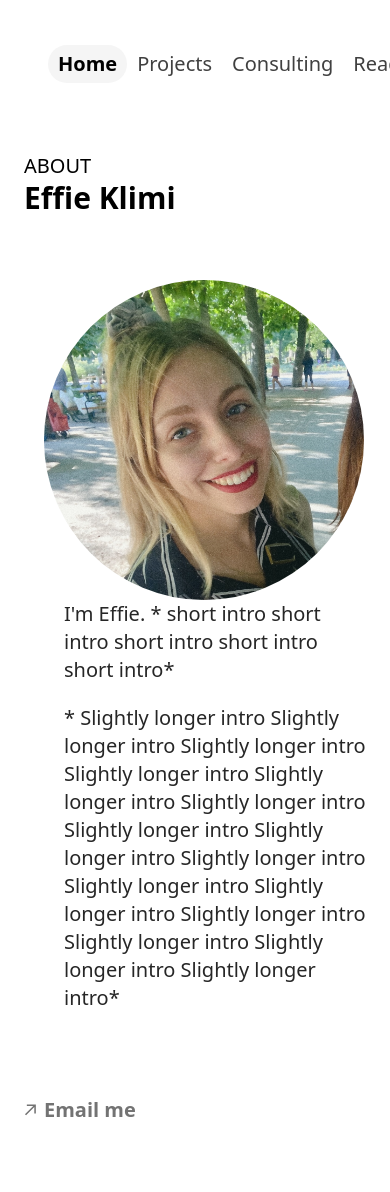
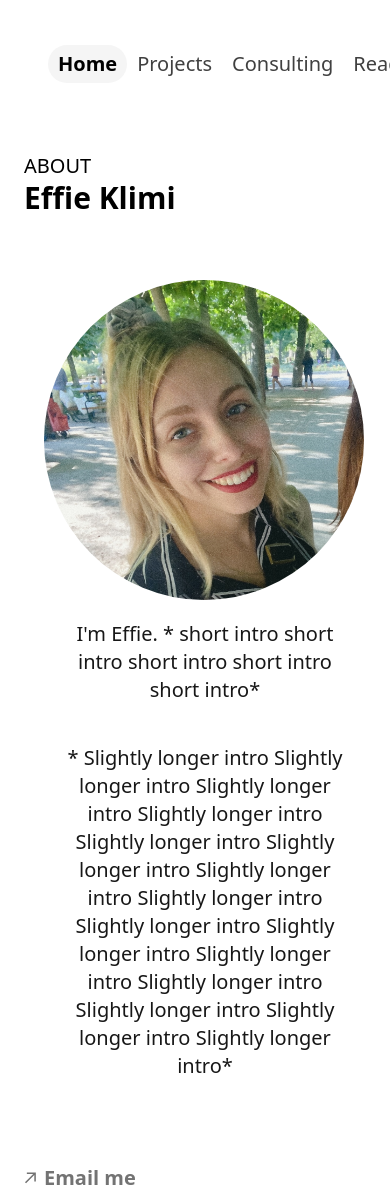
Before and after one commit to effieklimi/effie-bio, a Next.js app: page / in a window 390 px wide. Shown: the top 1192 px of the page. Before the commit the page ends 1124 px from the top, so only its background shows below. Built offline with nearby package versions, Linux system fonts and the light colour scheme.

Commit message:
fixing it for mobile

```diff
--- a/app/global.css
+++ b/app/global.css
@@ -3,7 +3,7 @@
 @tailwind utilities;
 
 ::selection {
-  background-color: #47a3f3;
+  background-color: #dc89d9;
   color: #fefefe;
 }
 
--- a/app/page.tsx
+++ b/app/page.tsx
@@ -28,7 +28,7 @@ export default async function HomePage() {
       <div className="flex flex-col md:flex-row ms-5 md:items-center ">
         <Image
           alt={name}
-          className="h-80 w-80 md:items-center rounded-full mr-7"
+          className="h-80 w-80 md:justify-center justify-center rounded-full mr-7"
           src={avatar}
           placeholder="blur"
           width={200}
@@ -36,11 +36,11 @@ export default async function HomePage() {
         />
 
 
-        <div className="flex flex-col md:w-2/3 ml-5">
-          <p className="text-neutral-800 dark:text-neutral-600 text-left">
+        <div className="flex flex-col md:w-2/3 justify-center md:justify-center">
+          <p className="m-5 md:mt-1 text-neutral-900 dark:text-neutral-900 text-center md:text-left">
             {about()}
           </p>
-          <p className="my-5 text-neutral-800 dark:text-neutral-600 text-left">
+          <p className="m-5 md:mt-1 text-neutral-900 dark:text-neutral-900 text-center md:text-left">
             {bio()}
           </p>
         </div>
```
